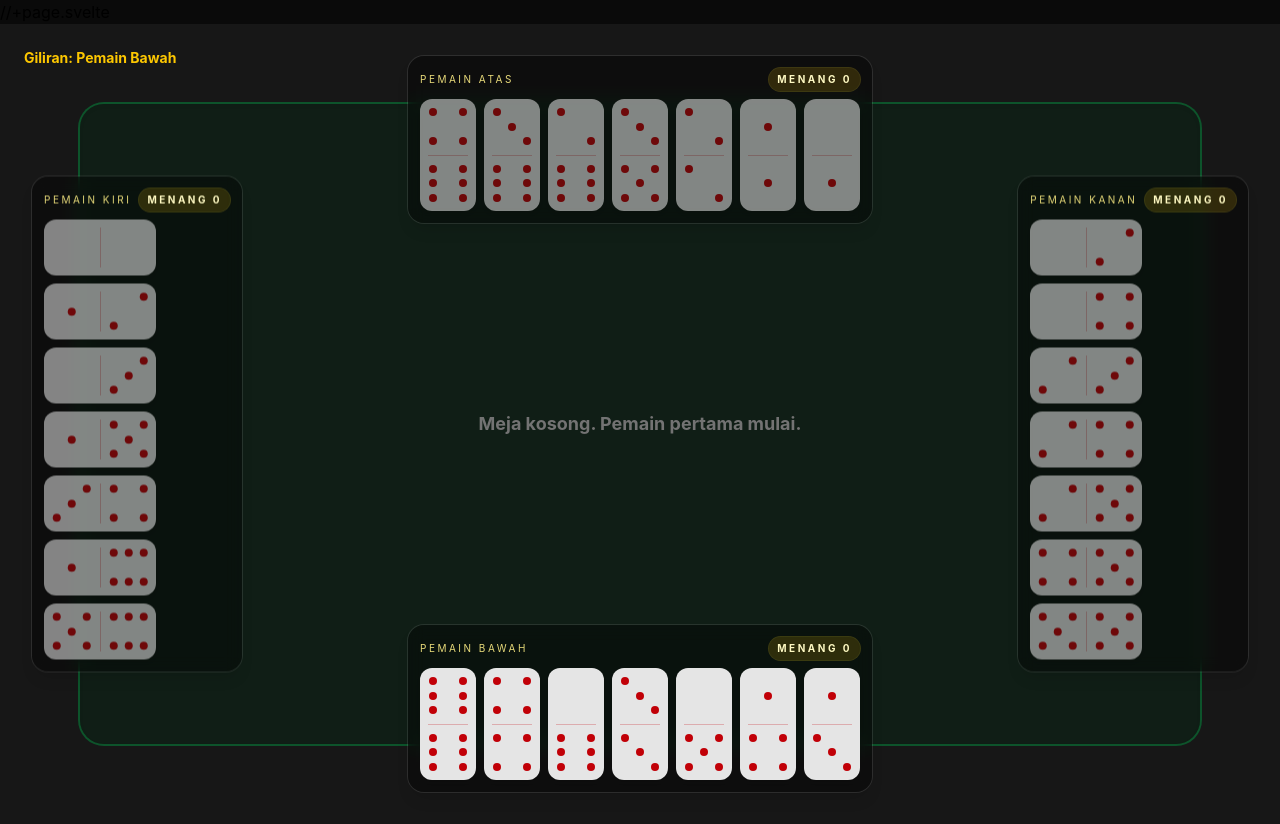
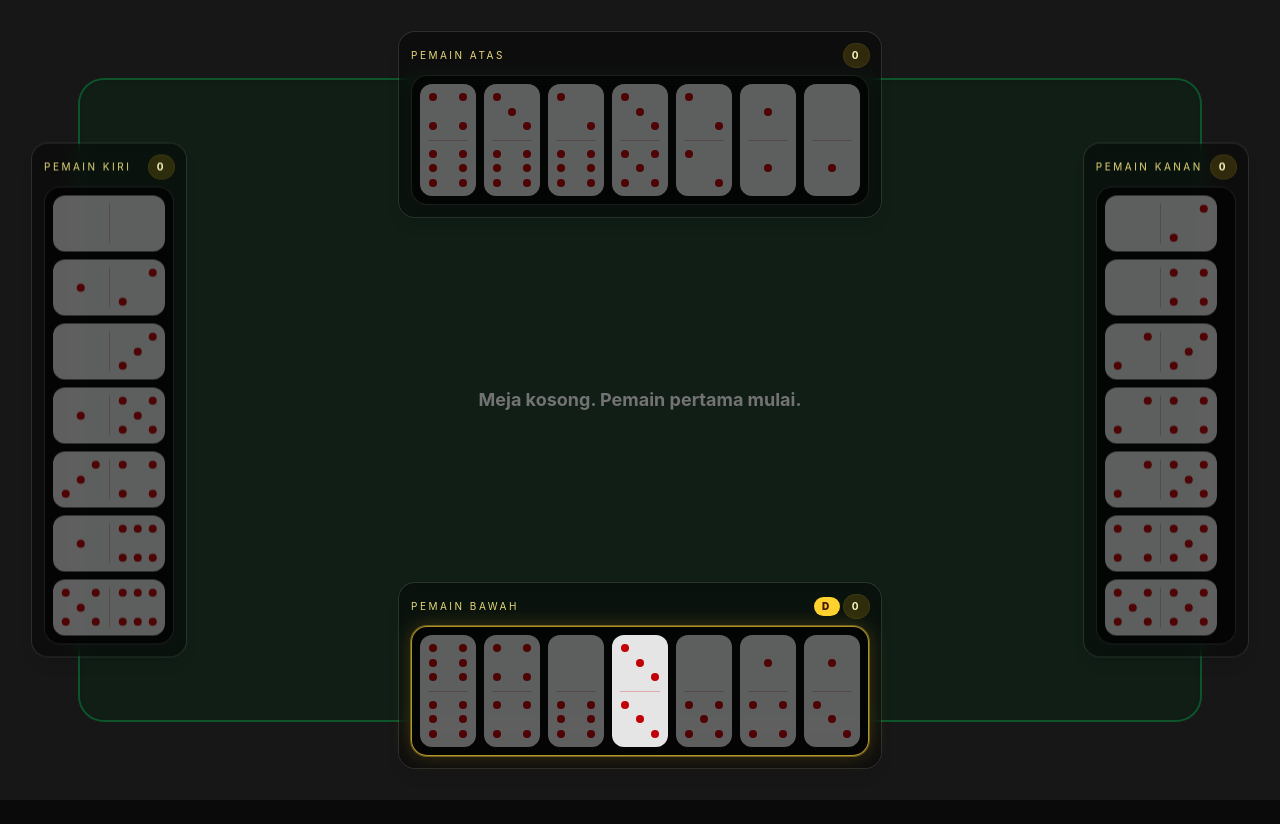
Before and after one commit to ddtamn/gaple, a SvelteKit app: page / in a window 1280 px wide. After the commit the page ends 800 px from the top, so only its background shows below. Built offline with nearby package versions, Linux system fonts and the light colour scheme.

Commit message:
feat(ui): persist starter marker, winner restart, and win counts

```diff
--- a/src/lib/game.svelte.ts
+++ b/src/lib/game.svelte.ts
@@ -1,4 +1,3 @@
-// src/lib/game.svelte.ts
 import { GameManager as PureGameManager } from '../engine/game';
 import { selectAiMove } from '../engine/ai';
 import type { GameState, Move } from '../engine/types';
--- a/src/routes/+page.svelte
+++ b/src/routes/+page.svelte
@@ -1,8 +1,8 @@
-//+page.svelte
 <script lang="ts">
 	import { SvelteGameManager } from '$lib/game.svelte';
 	import { orientTileForSide } from '../engine/board';
 	import { calculateBoardLayout, calculateBoardPreviewPosition } from '../engine/boardLayout';
+	import { generateLegalMoves } from '../engine/moves';
 	import type { Domino } from '../engine/types';
 
 	const dotPatterns: Record<number, number[]> = {
@@ -25,13 +25,23 @@
 		'Pemain Atas',
 		'Pemain Kiri'
 	]);
+	let showResultDialog = $state(true);
+	let starterPlayerId = $state<string | null>(null);
+
+	function syncStarterMarker() {
+		starterPlayerId = game.state.players[game.state.turnIndex]?.id ?? null;
+	}
+
 	game.startGame();
+	syncStarterMarker();
 	game.setBotPlayers(['1', '2', '3']);
 
 	function restartGame() {
 		const previousWinnerId = game.state.result?.winnerId;
 		game.startGame(previousWinnerId);
+		syncStarterMarker();
 		game.setBotPlayers(['1', '2', '3']);
+		showResultDialog = true;
 	}
 
 	// ── Interaction state ──────────────────────────────────────────────────────
@@ -52,6 +62,12 @@
 	const winner = $derived.by(() => {
 		if (!game.state.result) return null;
 		return game.state.players.find((player) => player.id === game.state.result?.winnerId) ?? null;
+	});
+	const markerPlayerId = $derived.by(() => {
+		if (game.state.result && winner) {
+			return winner.id;
+		}
+		return starterPlayerId;
 	});
 
 	function onWindowMouseMove(e: MouseEvent) {
@@ -205,20 +221,30 @@
 	{@const isHandVertical = index === 0 || index === 2}
 	{@const player = game.state.players[index]}
 	{@const isMyTurn = game.state.turnIndex === index}
-
+	{@const playableTileIds = new Set(
+		generateLegalMoves(game.state, player.id).map((move) => move.tileId)
+	)}
+	<div
+		class="relative flex gap-2 rounded-2xl bg-black/70 p-2
+					{isMyTurn
+			? 'border border-amber-300/70 shadow-[0_0_0_1px_rgba(252,211,77,0.35),0_0_20px_rgba(251,191,36,0.22)]'
+			: 'border border-white/10'}
+					{index === 1 || index === 3 ? 'flex-col-reverse' : 'flex-row'}"
+	>
 		{#each player.hand as tile (tile.id)}
 			{@const isActive = activeTile?.id === tile.id}
+			{@const isPlayable = playableTileIds.has(tile.id)}
 			<button
-			disabled={!isMyTurn}
+				disabled={!isMyTurn || !isPlayable}
 				class="flex cursor-pointer transition-all duration-150 select-none
 				{isHandVertical ? 'hover:-translate-y-2' : 'hover:-translate-x-2'}
-				{isMyTurn ? 'opacity-100' : 'opacity-55'}
+				{isMyTurn && isPlayable ? 'opacity-100' : 'opacity-40'}
+
 				{isActive ? 'scale-90 opacity-30' : ''}
-				{isMyTurn && !isActive && selectedTile === null ? 'ring-0' : ''}
 				{isMyTurn && selectedTile !== null && !isActive ? 'rounded-xl ring-2 ring-white/20' : ''}
 			"
 				onmousedown={(e) => {
-				if (!isMyTurn) return;
+					if (!isMyTurn || !isPlayable) return;
 					e.preventDefault();
 					// Start a drag. Clicking without dragging also triggers the tile
 					// selection (handled in onclick below).
@@ -228,7 +254,7 @@
 					mouseY = e.clientY;
 				}}
 				onclick={(e) => {
-				if (!isMyTurn) return;
+					if (!isMyTurn || !isPlayable) return;
 					e.stopPropagation();
 					// Toggle selection for click-to-place flow.
 					if (selectedTile?.id === tile.id) {
@@ -242,6 +268,7 @@
 				{@render DominoTile(tile, isHandVertical)}
 			</button>
 		{/each}
+	</div>
 {/snippet}
 
 <!-- ── Root layout ────────────────────────────────────────────────────────── -->
@@ -255,13 +282,9 @@
 >
 	<!-- HUD -->
 	<div class="absolute top-6 left-6 z-20 flex flex-col items-start gap-2 text-sm">
-		<p class="font-bold text-yellow-400">
 		{#if game.state.result && winner}
-				Pemenang: {winner.name}
-			{:else}
-				Giliran: {game.state.players[game.state.turnIndex].name}
+			<p class="font-bold text-yellow-400">Pemenang: {winner.name}</p>
 		{/if}
-		</p>
 		{#if game.state.result}
 			<p class="rounded bg-yellow-500/15 px-3 py-1 text-xs font-semibold text-yellow-200">
 				{game.state.result.reason === 'empty-hand'
@@ -275,6 +298,17 @@
 			</p>
 		{/if}
 	</div>
+
+	{#if game.state.result && winner && !showResultDialog}
+		<div class="absolute top-6 right-6 z-20">
+			<button
+				class="rounded-xl bg-green-500 px-4 py-2 text-sm font-semibold text-green-950 transition hover:bg-green-400 active:scale-95"
+				onclick={restartGame}
+			>
+				Main Lagi
+			</button>
+		</div>
+	{/if}
 
 	<!-- Board -->
 	<div class="absolute inset-0 z-0 flex items-center justify-center p-20">
@@ -307,6 +341,7 @@
 
 	<!-- Player Hands -->
 	{#each game.state.players as player, i (player.id)}
+		{@const isMarked = markerPlayerId === player.id}
 		<div
 			class="absolute z-10 flex flex-col gap-2 rounded-2xl bg-black/40 p-3 shadow-lg
 				ring-1 ring-white/10 backdrop-blur-sm
@@ -322,19 +357,27 @@
 				class="flex items-center justify-between gap-2 text-[10px] tracking-[0.25em] text-yellow-200/90 uppercase"
 			>
 				<span>{player.name}</span>
+				<div class="flex items-center gap-1">
+					{#if isMarked}
+						<span
+							class="rounded-full bg-amber-300 px-2 py-0.5 text-[10px] font-black text-amber-950"
+						>
+							D
+						</span>
+					{/if}
 					<span
 						class="rounded-full bg-yellow-400/15 px-2 py-1 font-bold text-yellow-100 ring-1 ring-yellow-300/20"
-					>Menang {game.getWinCount(player.id)}</span
+						>{game.getWinCount(player.id)}</span
 					>
 				</div>
-			<div class="flex gap-2 {i === 1 || i === 3 ? 'flex-col-reverse' : 'flex-row'}">
+			</div>
+
 			{@render PlayerHand(i)}
-			</div>
 		</div>
 	{/each}
 </div>
 
-{#if game.state.result && winner}
+{#if game.state.result && winner && showResultDialog}
 	<div class="fixed inset-0 z-30 flex items-center justify-center bg-black/65 p-4 backdrop-blur-sm">
 		<div
 			class="w-full max-w-md rounded-3xl border border-white/10 bg-neutral-900 p-6 shadow-2xl ring-1 ring-white/10"
@@ -349,7 +392,7 @@
 			<div class="mt-6 flex justify-end gap-3">
 				<button
 					class="rounded-xl bg-neutral-700 px-4 py-2 text-sm font-semibold text-white transition hover:bg-neutral-600 active:scale-95"
-					onclick={() => (game.state.result = null)}
+					onclick={() => (showResultDialog = false)}
 				>
 					Tutup
 				</button>
```
Lines whose indentation alone changed are shown as unchanged.
